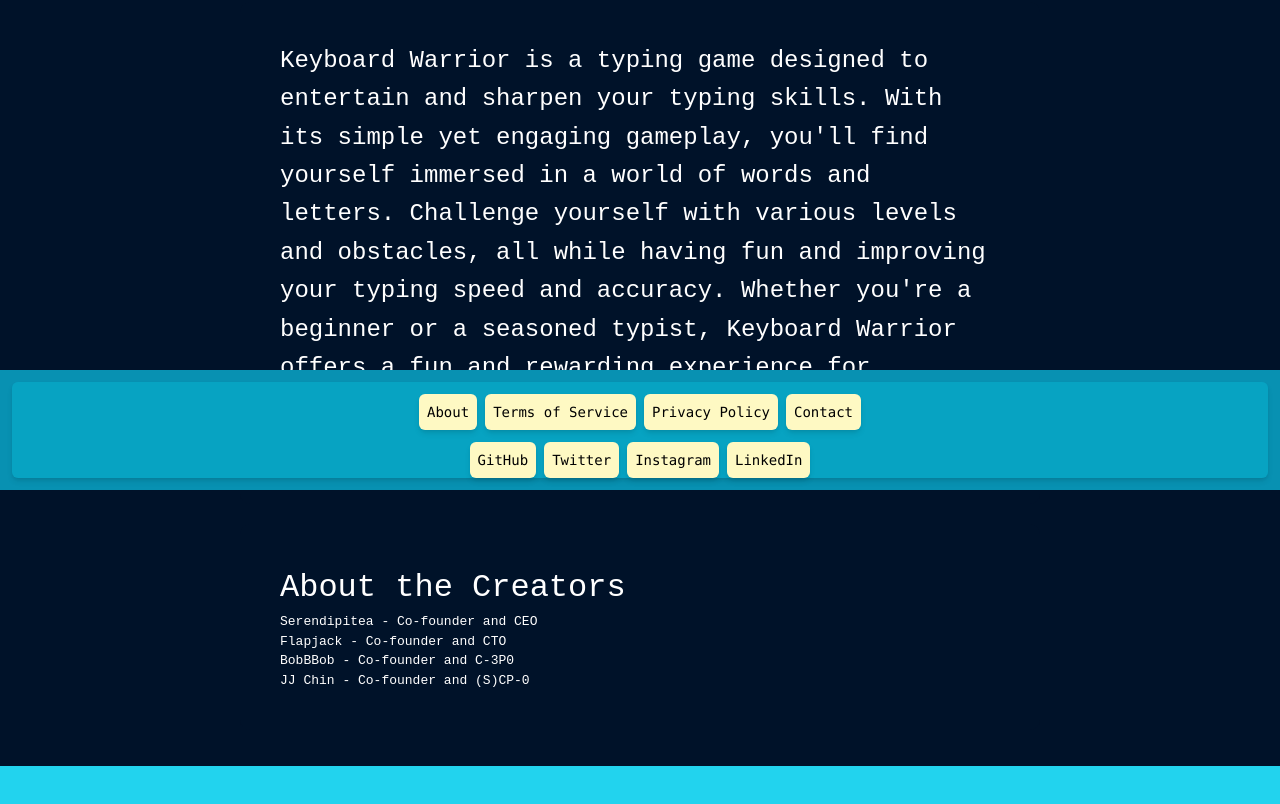
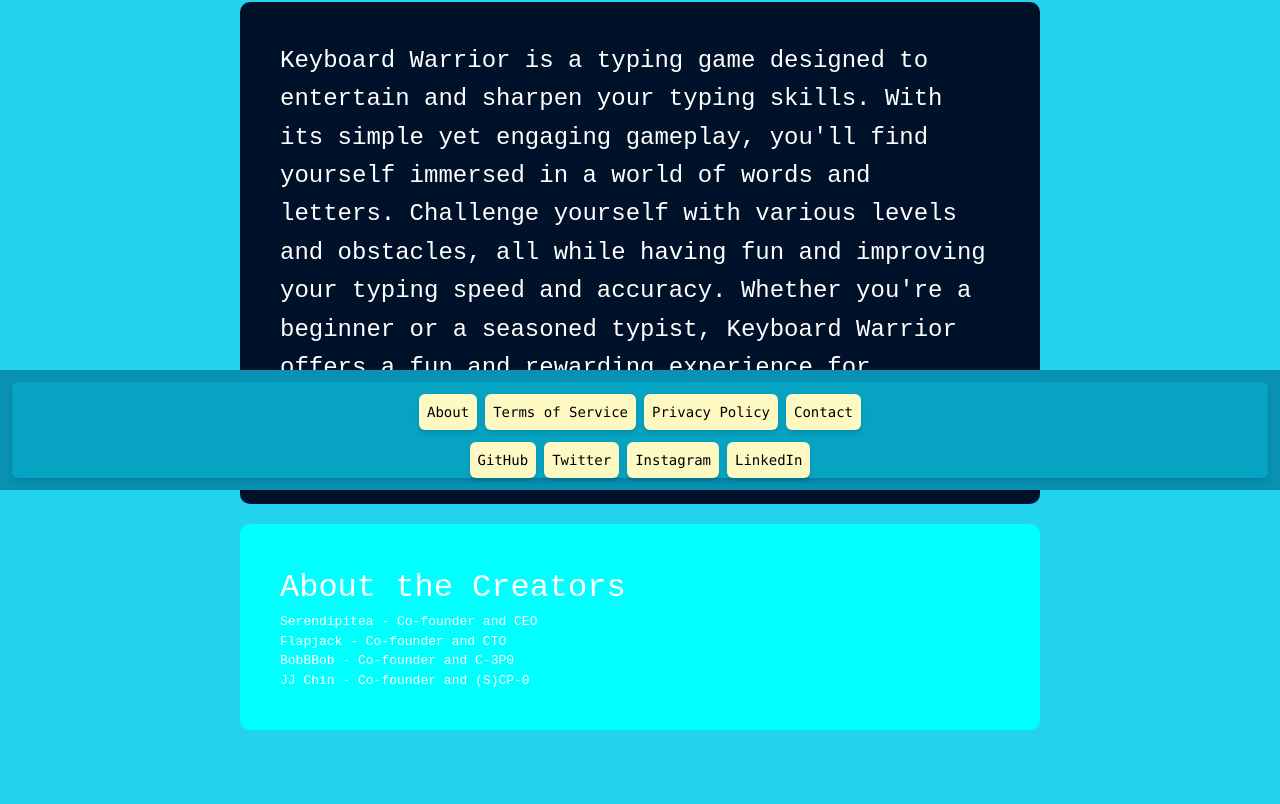
Before and after one commit to CNocilo/Project-Keyboard-Warrior, a React (Vite) app in the folder frontend/: page /about in a window 1280 px wide. Shown: the part 310-1114 px from the top of the page. Built offline with nearby package versions, Linux system fonts and the light colour scheme.

Commit message:
Body color change

```diff
--- a/frontend/src/pages/AboutPage.jsx
+++ b/frontend/src/pages/AboutPage.jsx
@@ -3,7 +3,7 @@ import React from 'react';
 const AboutPage = () => {
   return (
     <>
-      <div style={{ display: 'flex', justifyContent: 'center', alignItems: 'center', minHeight: '100vh', backgroundColor: '#001229', color: '#fff' }}>
+      <div style={{ display: 'flex', justifyContent: 'center', alignItems: 'center', minHeight: '100vh', backgroundColor: '#cyan', color: '#fff' }}>
         <div className="content-container">
           <div className="container p-5 my-5 content-section" id="about_style" style={{ maxWidth: '800px', fontFamily: 'monospace', backgroundColor: '#001229', padding: '40px', borderRadius: '10px' }}>
             <p style={{ fontSize: '1.5rem', lineHeight: '1.6' }}>Keyboard Warrior is a typing game designed to entertain and sharpen your typing skills.
@@ -12,7 +12,7 @@ const AboutPage = () => {
               Whether you're a beginner or a seasoned typist, Keyboard Warrior offers a fun and rewarding experience for everyone.
                Join the typing adventure today and see how fast your fingers can fly!</p>
           </div>
-          <div className="container p-5 my-5 creators-section" style={{ maxWidth: '800px', fontFamily: 'monospace', backgroundColor: '#001229', padding: '40px', borderRadius: '10px' }}>
+          <div className="container p-5 my-5 creators-section" style={{ maxWidth: '800px', fontFamily: 'monospace', backgroundColor: 'cyan', padding: '40px', borderRadius: '10px' }}>
             <h2 style={{ fontSize: '2rem' }}>About the Creators</h2>
             <ul id="creators_style" style={{ listStyleType: 'none', paddingLeft: 0 }}>
               <li>Serendipitea - Co-founder and CEO</li>
--- a/frontend/src/pages/LeaderboardPage.jsx
+++ b/frontend/src/pages/LeaderboardPage.jsx
@@ -34,10 +34,10 @@ const LeaderboardPage = () => {
   ];
 
   return (
-    <div className="container-fluid p-0 m-0" style={{ textAlign: 'center', color: '#fff', backgroundColor: '#001229', fontFamily: 'monospace', paddingBottom: '40px', fontSize: '125%' }}>
+    <div className="container-fluid p-0 m-0" style={{ textAlign: 'center', color: '#fff', backgroundColor: 'cyan', fontFamily: 'monospace', paddingBottom: '40px', fontSize: '125%' }}>
     <h1 style={{ margin: '0', padding: '20px', fontSize: '2.5em' }}>Keyboard Warrior Leaderboard</h1>
       <div style={{ overflowX: 'auto' }}>
-        <table className="table table-bordered" style={{ width: '80%', margin: '0 auto', borderCollapse: 'collapse', fontFamily: 'monospace', backgroundColor: '#001229', border: '3px solid #fff', animation: 'borderAnimation 5s infinite alternate' }}>
+        <table className="table table-bordered" style={{ width: '80%', margin: '0 auto', borderCollapse: 'collapse', fontFamily: 'monospace', backgroundColor: 'bg-cyan400', border: '3px solid #fff', animation: 'borderAnimation 5s infinite alternate' }}>
           <thead>
             <tr>
               <th style={{ border: '3px solid #fff', padding: '15px', height: '60px' }}>Rank</th>
```
